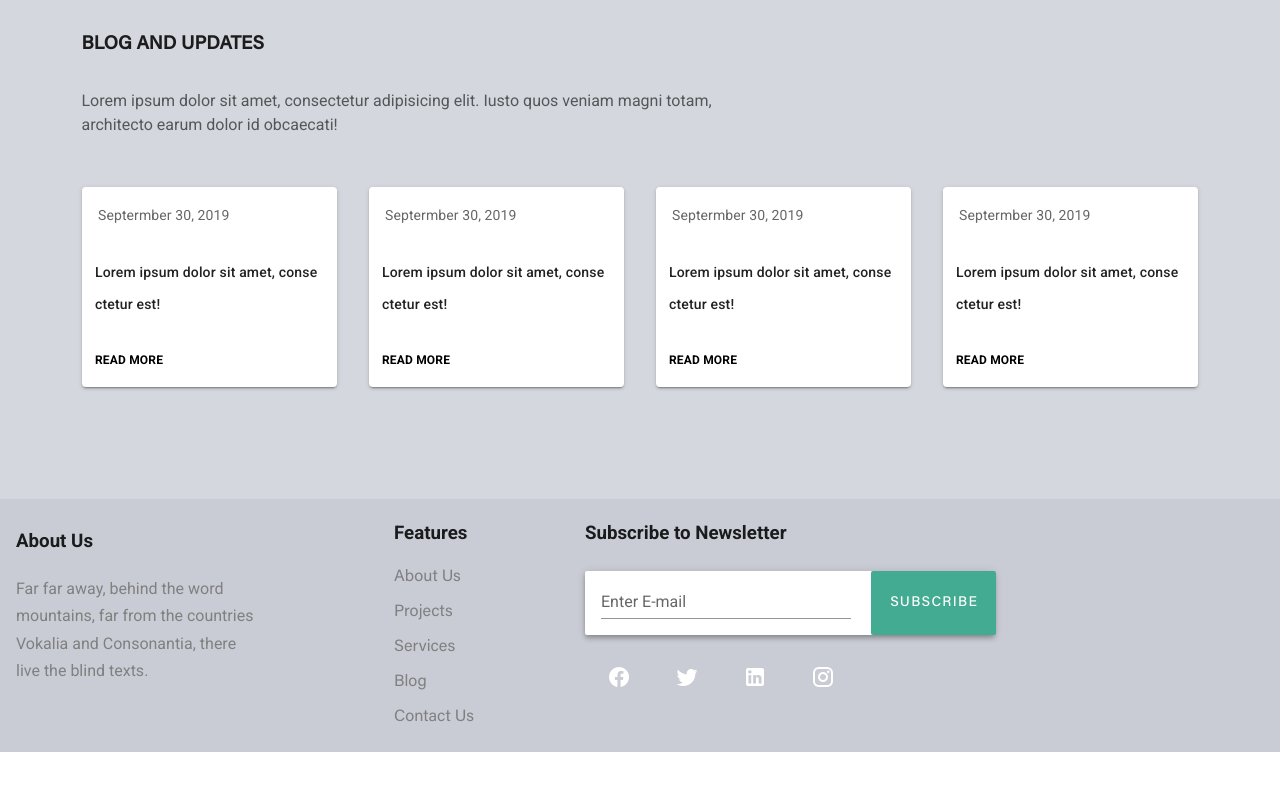
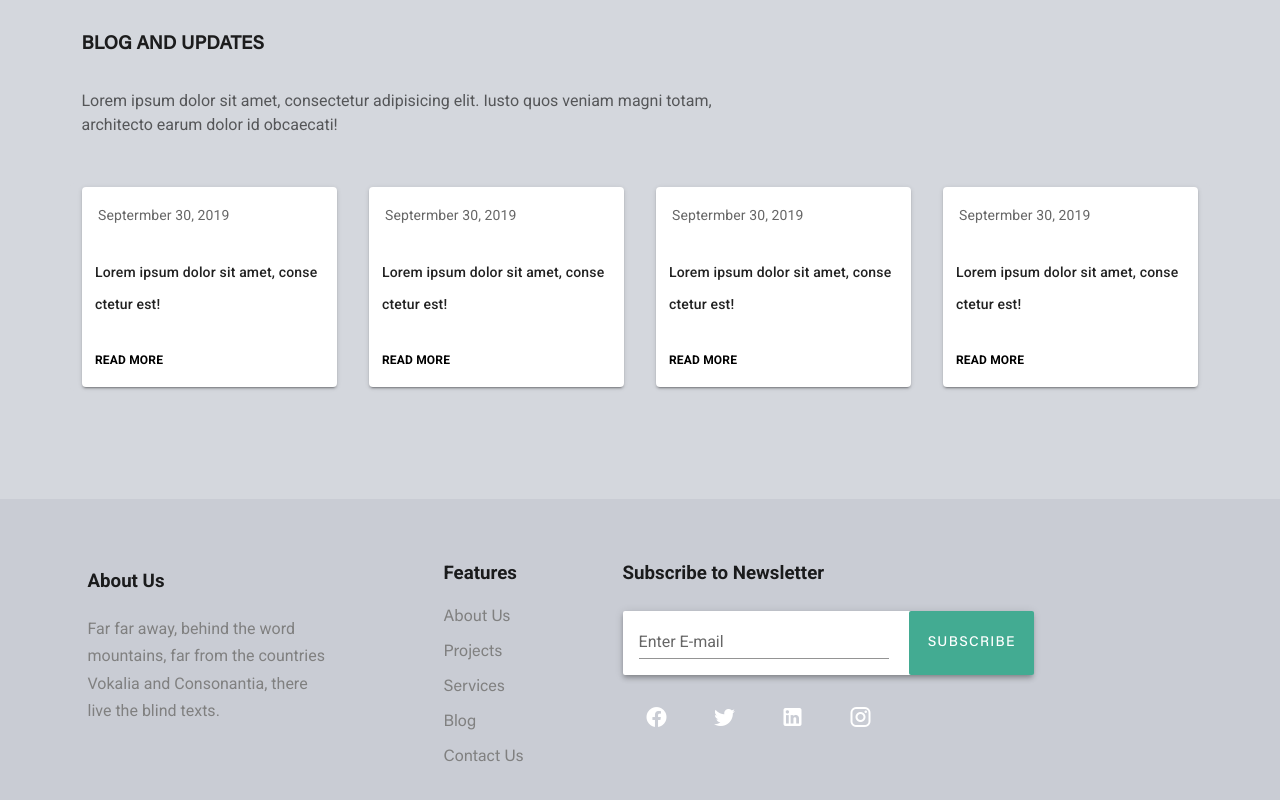
Before and after one commit to AndreewMelnik/Marga-interior-design, a Vue app: page / in a window 1280 px wide. Shown: the part 4775-5575 px from the top of the page. Before the commit the page ends 5527 px from the top, so only its background shows below. Built offline with nearby package versions, Linux system fonts and the light colour scheme.

Commit message:
adaptive navbar

```diff
--- a/src/components/App/app-footer.vue
+++ b/src/components/App/app-footer.vue
@@ -4,7 +4,7 @@
       class="pt-5 pb-5"
   >
     <v-container
-
+        class="pa-10">
       <div class="row">
         <v-col class="about">
           <h3>About Us </h3>
```
